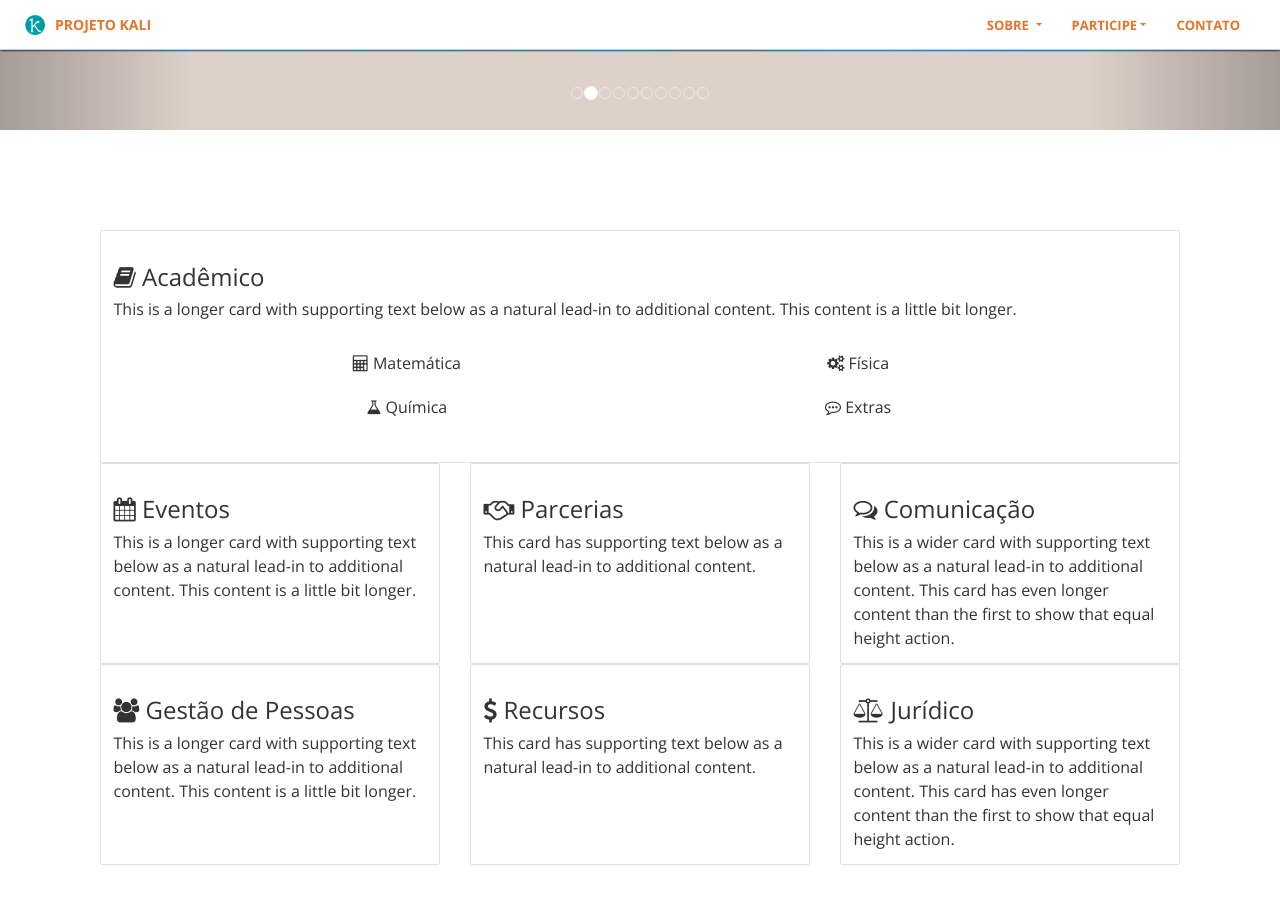
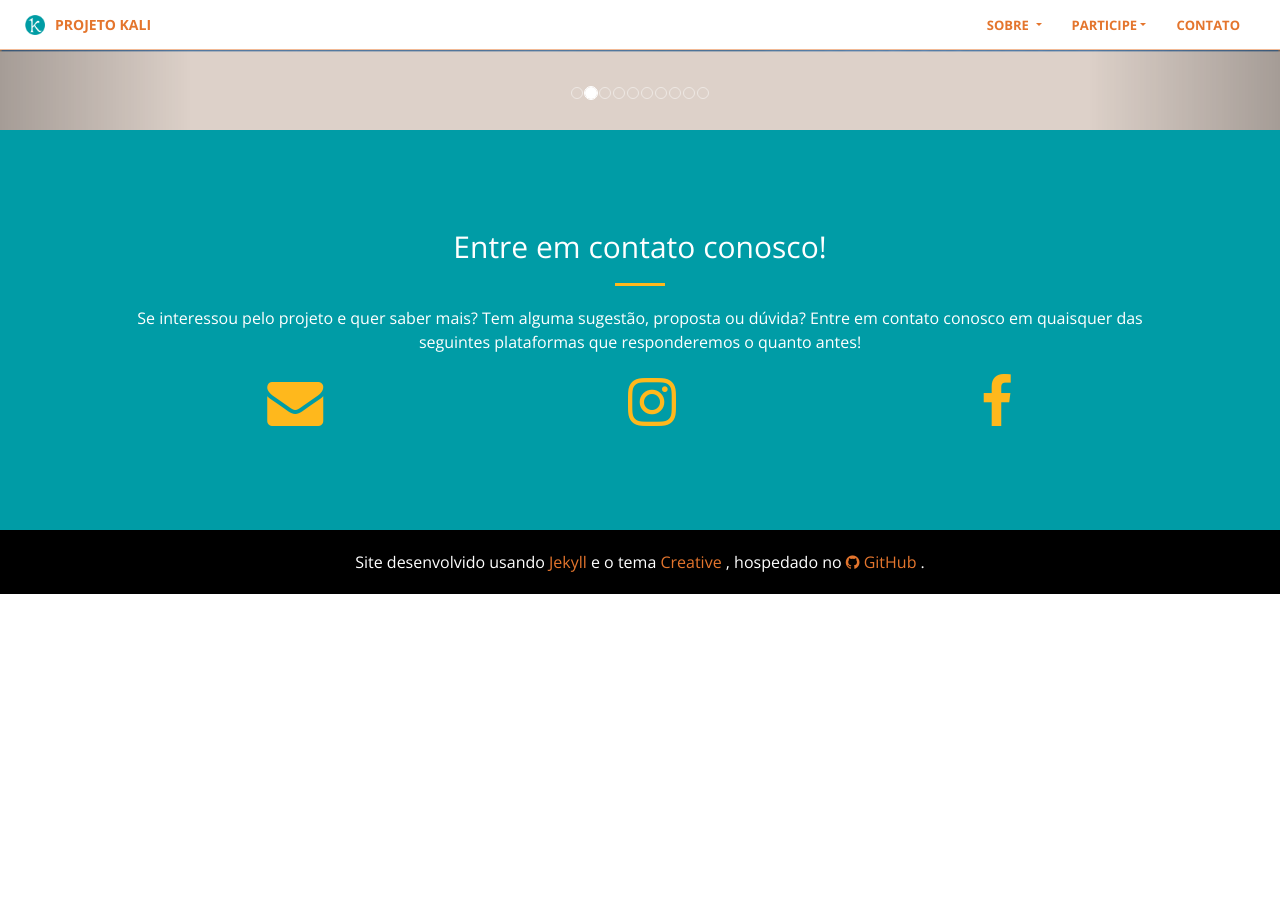
Before and after one commit to projetokali/projetokali.github.io, a Jekyll site: the page built from participe.html, in a window 1280 px wide and 900 px high, scrolled down 820 px. Built offline with Jekyll 4.4.1, drawn with Linux system fonts in a browser that asks for light colours; after the commit the page ends 1414 px from its top, so only the background shows below that.

Commit message:
Esconde se;cao areas em desenvolvimento

```diff
--- a/_includes/areas.html
+++ b/_includes/areas.html
@@ -1,4 +1,4 @@
-<section class="d-flex flex-column">
+<section class="d-none flex-column">
     <div class="container card-deck">
         <div class="card">
             <div class="card-body">
```
